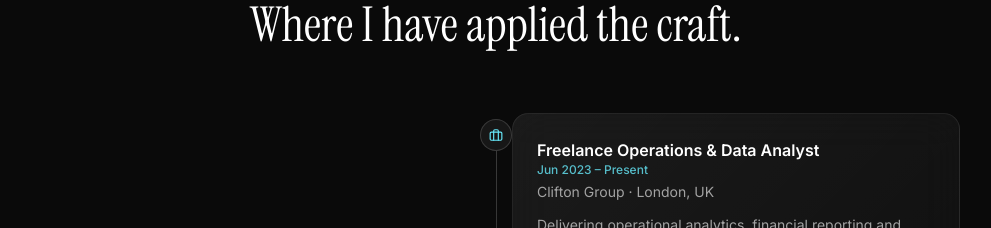
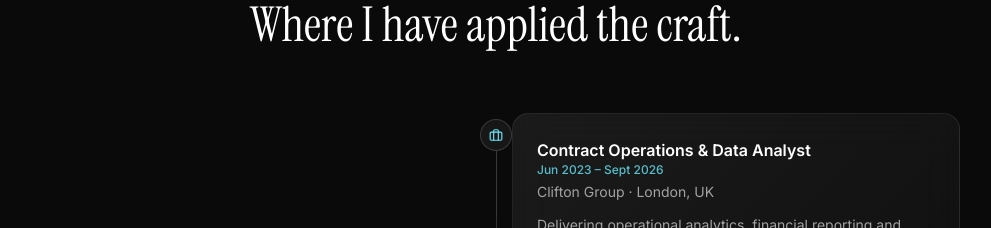
Before and after one commit to NaomiCollins/naomi-collins-portfolio, a React (Vite) app: page / in a window 1280 px wide. Shown: the part 5460-5688 px from the top of the page, without its empty margins (144-1135 px from the left). Built offline with nearby package versions, Linux system fonts and the light colour scheme; no server answers.

Commit message:
Update experience title and period

```diff
--- a/src/data/portfolio.ts
+++ b/src/data/portfolio.ts
@@ -168,9 +168,9 @@ export type Experience = {
 
 export const experiences: Experience[] = [
   {
-    role: 'Freelance Operations & Data Analyst',
+    role: 'Contract Operations & Data Analyst',
     company: 'Clifton Group',
-    period: 'Jun 2023 – Present',
+    period: 'Jun 2023 – Sept 2026',
     location: 'London, UK',
     description:
       'Delivering operational analytics, financial reporting and demand forecasting solutions to improve business performance across retail operations.',
```
